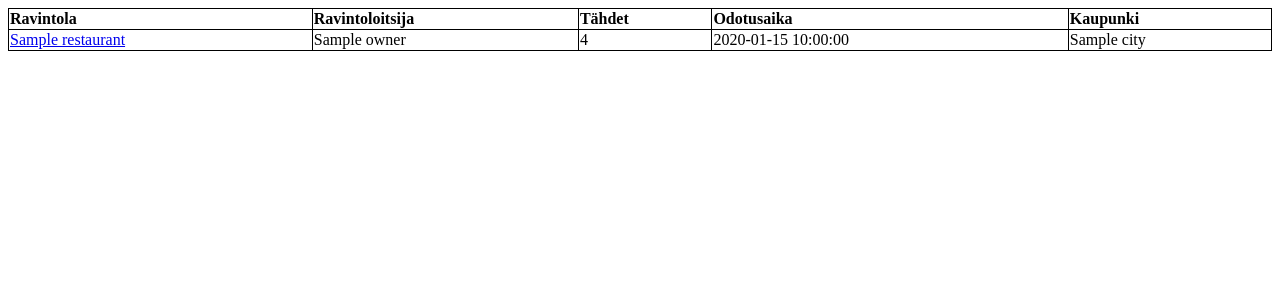
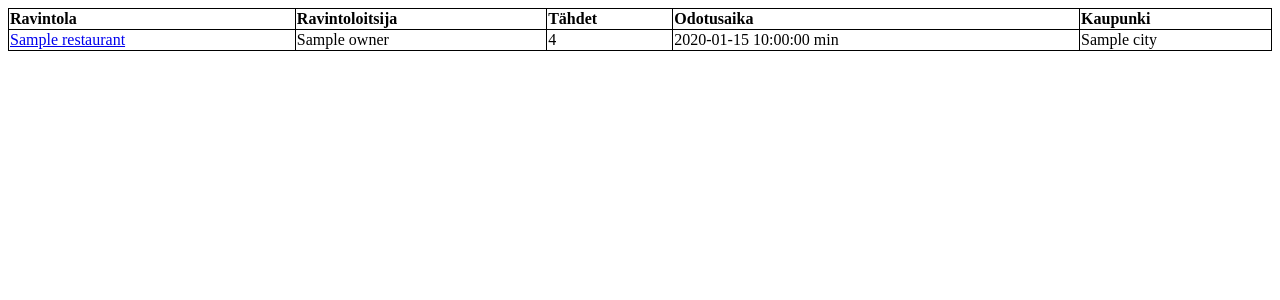
Before and after one commit to sjomansa/tsoha-opiskelijaravintolasovellus, a Flask app: template templates/restaurants.html in a window 1280 px wide. Shown: the top 300 px of the page. Run offline with Flask 3, Linux system fonts and the light colour scheme; the template is opened without the code that fills it: most values are stand-ins (such as "Sample title", 1, 10 or a date in 2020).

Commit message:
Edit restaurants.html template

```diff
--- a/templates/restaurants.html
+++ b/templates/restaurants.html
@@ -30,7 +30,7 @@
           <td><a href="/restaurants/{{ restaurant.name }}">{{restaurant.name}}</a></td>
           <td>{{restaurant.owner}}</td>
           <td>{{restaurant.stars}}</td>
-          <td>{{restaurant.wait_time}}</td>
+          <td>{{restaurant.wait_time}} min</td>
           <td>{{restaurant.city}}</td>
         </tr>
 
```
